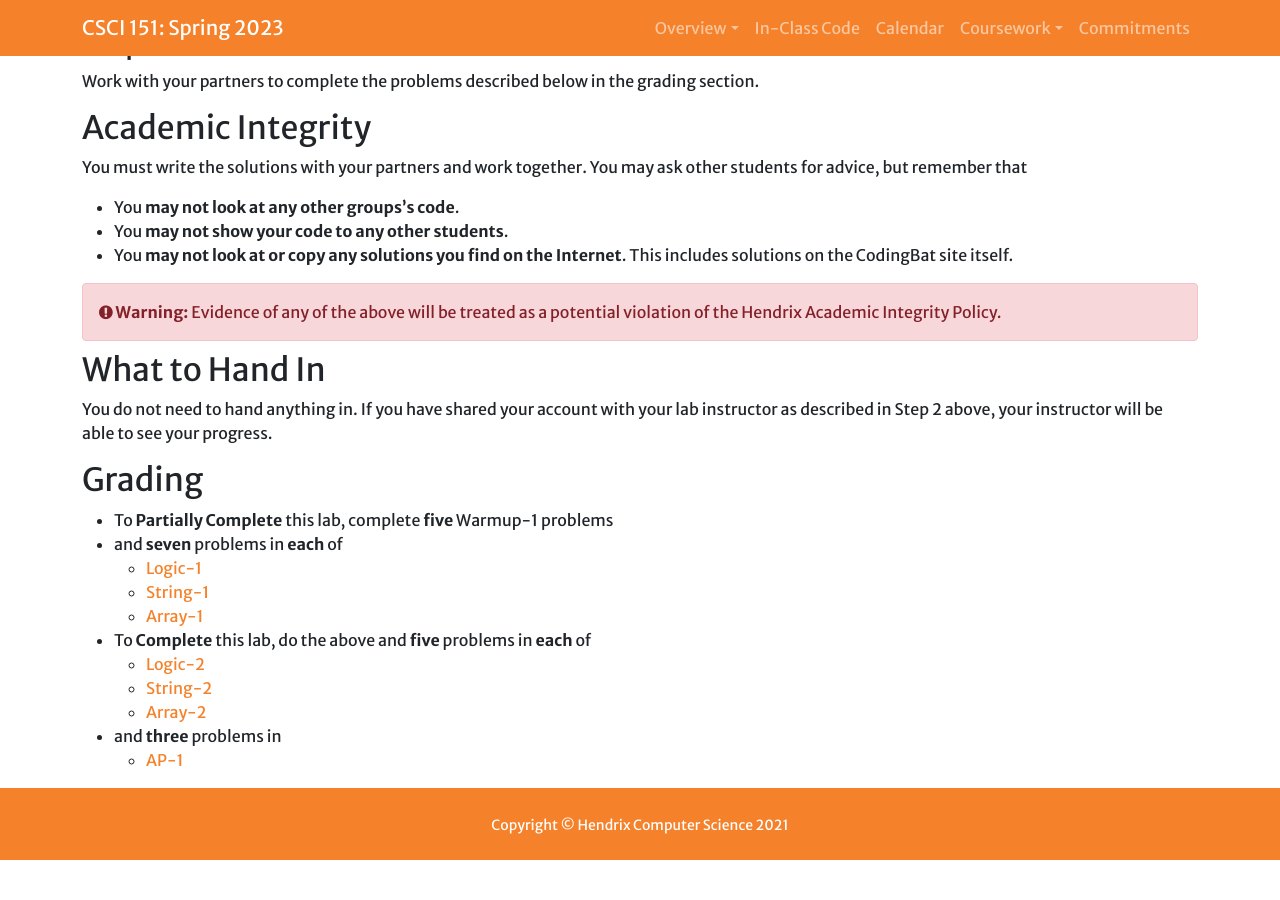
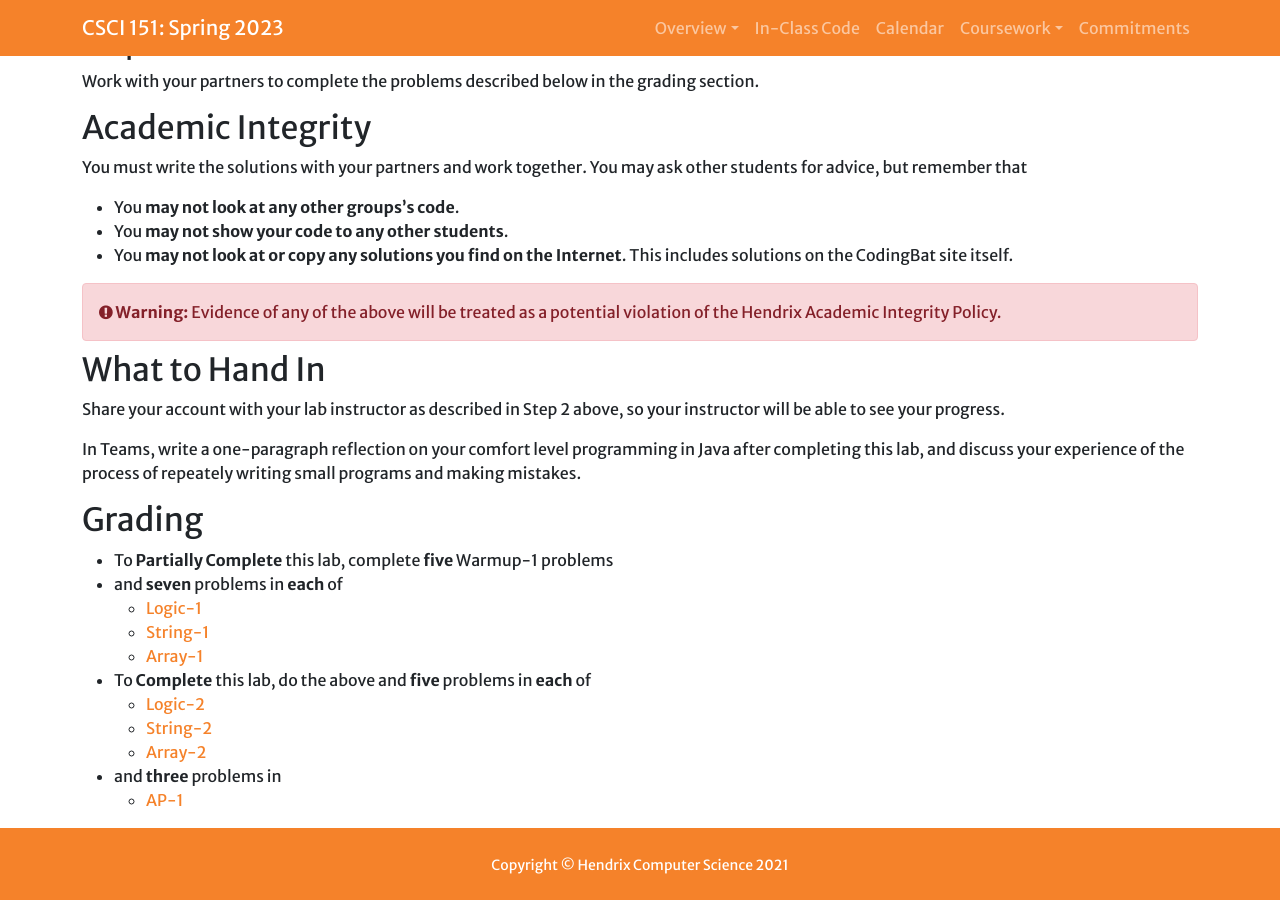
Before and after one commit to Hendrix-CS/csci151, a Jekyll site: the page built from labs/codingbat.md, in a window 1280 px wide and 900 px high, scrolled down 1085 px. Built offline with Jekyll 4.4.1, drawn with Linux system fonts in a browser that asks for light colours; a script that is not in the unit is left out; our own code applies the rules of GitHub Pages for plain Markdown files; before the commit the page ends 1945 px from its top, so only the background shows below that.

Commit message:
Adding reflection for Lab 1

```diff
--- a/labs/codingbat.md
+++ b/labs/codingbat.md
@@ -79,9 +79,11 @@ the Hendrix Academic Integrity Policy." %}
 
 ## What to Hand In
 
-You do not need to hand anything in. If you have shared your account
-with your lab instructor as described in Step 2 above, your instructor
+Share your account
+with your lab instructor as described in Step 2 above, so your instructor
 will be able to see your progress.
+
+In Teams, write a one-paragraph reflection on your comfort level programming in Java after completing this lab, and discuss your experience of the process of repeately writing small programs and making mistakes.
 
 ## Grading
 
```
